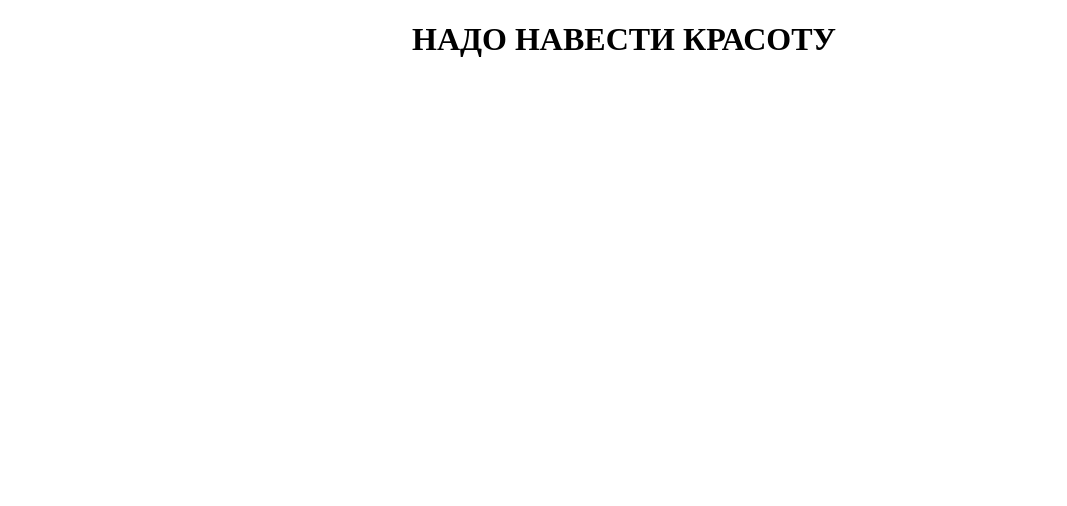
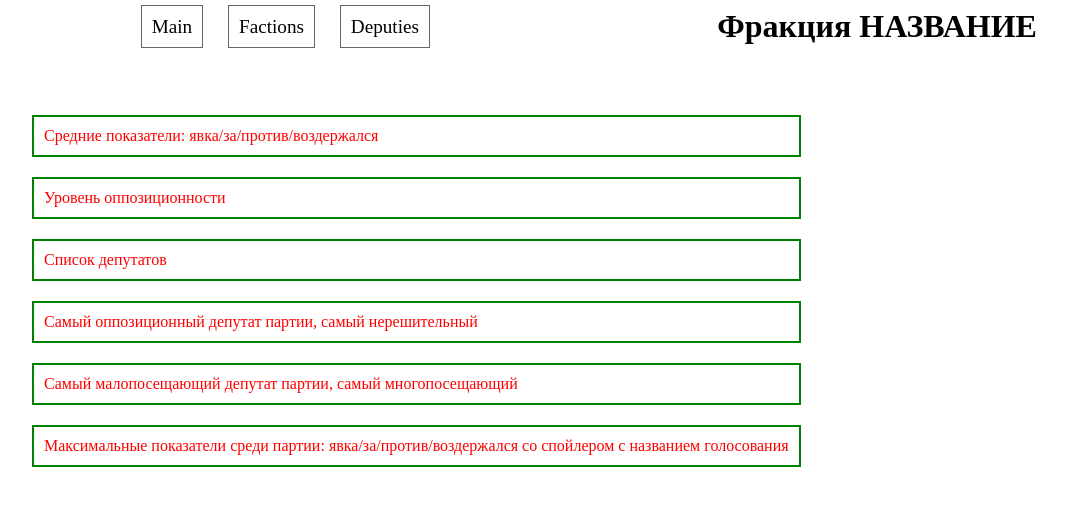
Before and after one commit to RinaKochkova/nd_210_2016, a Django app: page /factions/ in a window 1280 px wide. Shown: the top 506 px of the page, without its empty margins (16-1083 px from the left). Run offline with Django 3.2, Linux system fonts and the light colour scheme.

Commit message:
Add simple structure of pages and style.css

```diff
--- a/server/templates/factions.html
+++ b/server/templates/factions.html
@@ -1,10 +1,29 @@
 <!DOCTYPE html>
 <html lang="en">
 <head>
-    <meta charset="UTF-8">
-    <title>Factions</title>
+	<meta charset="UTF-8">
+	<title>Factions</title>
+	<meta name="viewport" content="width=device-width, initial-scale=1">
+	<link rel="stylesheet" href="style/style.css">
 </head>
 <body>
-    <center><h1>НАДО НАВЕСТИ КРАСОТУ</h1></center>
+	<header>
+		<nav>
+			<ul>
+				<li><a href="index.html">Main</a></li>
+				<li><a href="#" class="current">Factions</a></li>
+				<li><a href="deputies.html">Deputies</a></li>
+			</ul>
+		</nav>
+		<h1>Фракция НАЗВАНИЕ</h1>
+	</header>
+	<div class="info">
+		<div>Средние показатели: явка/за/против/воздержался</div>
+		<div>Уровень оппозиционности</div>
+		<div>Cписок депутатов</div>
+		<div>Самый оппозиционный депутат партии, самый нерешительный</div>
+		<div>Самый малопосещающий депутат партии, самый многопосещающий</div>
+		<div>Максимальные показатели среди партии: явка/за/против/воздержался со спойлером с названием голосования</div>
+	</div>
 </body>
 </html>
--- /dev/null
+++ b/server/templates/style/style.css
@@ -0,0 +1,60 @@
+header {
+	display: flex;
+	flex-direction: row;
+	justify-content: center;
+	vertical-align: baseline;
+	margin-bottom: 30px;
+}
+
+header > * {
+	margin: auto;
+}
+
+header h1 {
+	width: 400px;
+}
+nav ul {
+	margin: 0;
+	padding: 0;
+	font-size: 1.2em;
+}
+
+nav li {
+	display: inline-block;
+}
+
+nav a {
+	text-decoration: none;
+	display: inline;
+	color: black;
+	height: 2em;
+	padding: 10px;
+	margin: 10px;
+	border: 1px solid #666;
+}
+
+nav a:not(.current):focus, nav a:not(.current):hover {
+	box-shadow: inset 0 0 5px 0 black;
+}
+
+.info {
+	color: red;
+	display: inline-block;
+	min-width: 400px;
+	margin: 40px 0 0 40px;
+}
+
+.info > * {
+	border: 2px solid green;
+	padding: 10px;
+}
+
+* + .info > * {
+	margin-bottom: 20px;
+}
+
+.text {
+	font-size: 2em;
+	max-width: 800px;
+	margin: 0 auto;
+}
```
Also changed, not shown: server/templates/deputies.html (+18 -1 lines), server/templates/index.html (+15 -3 lines).
